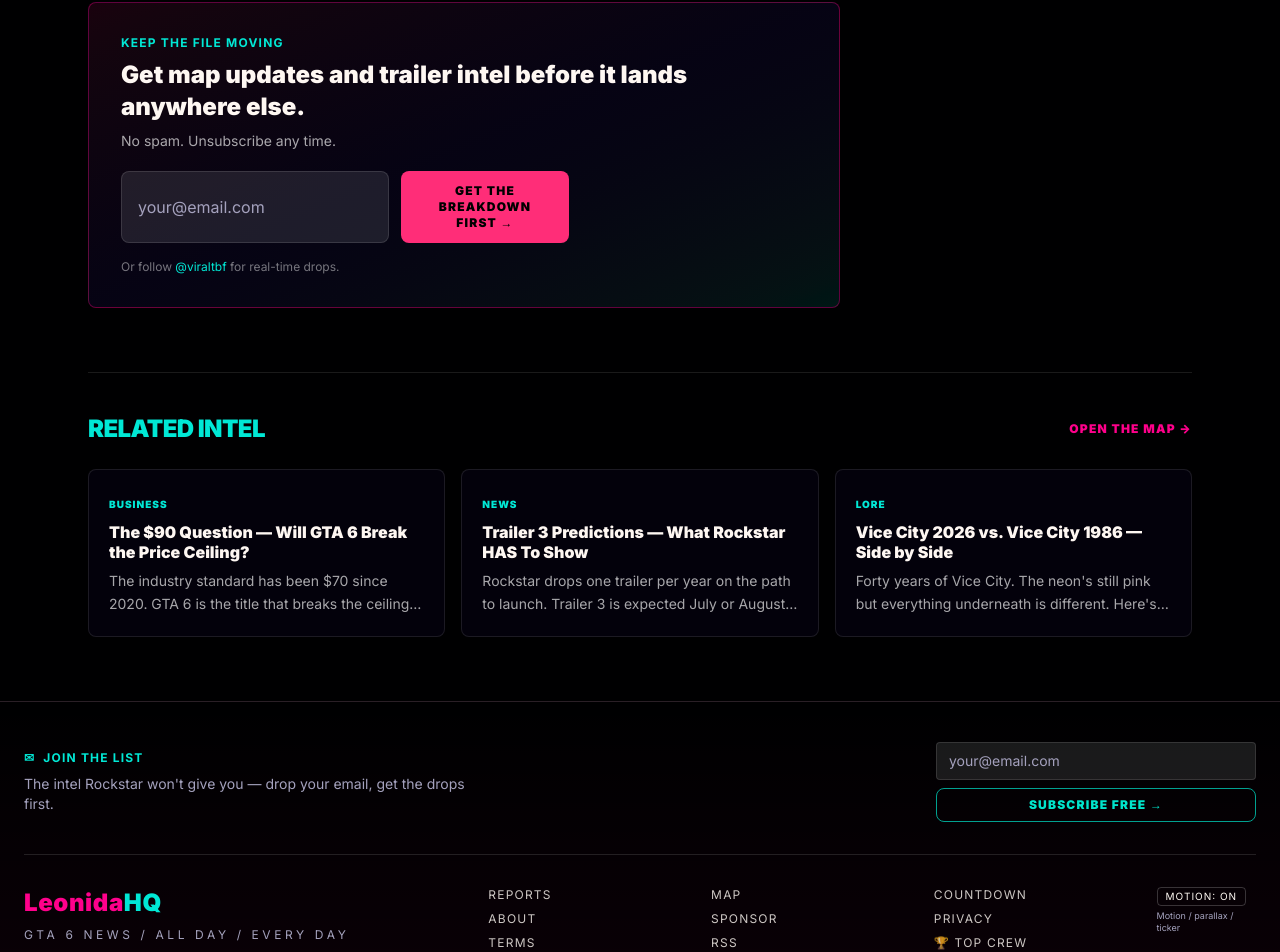
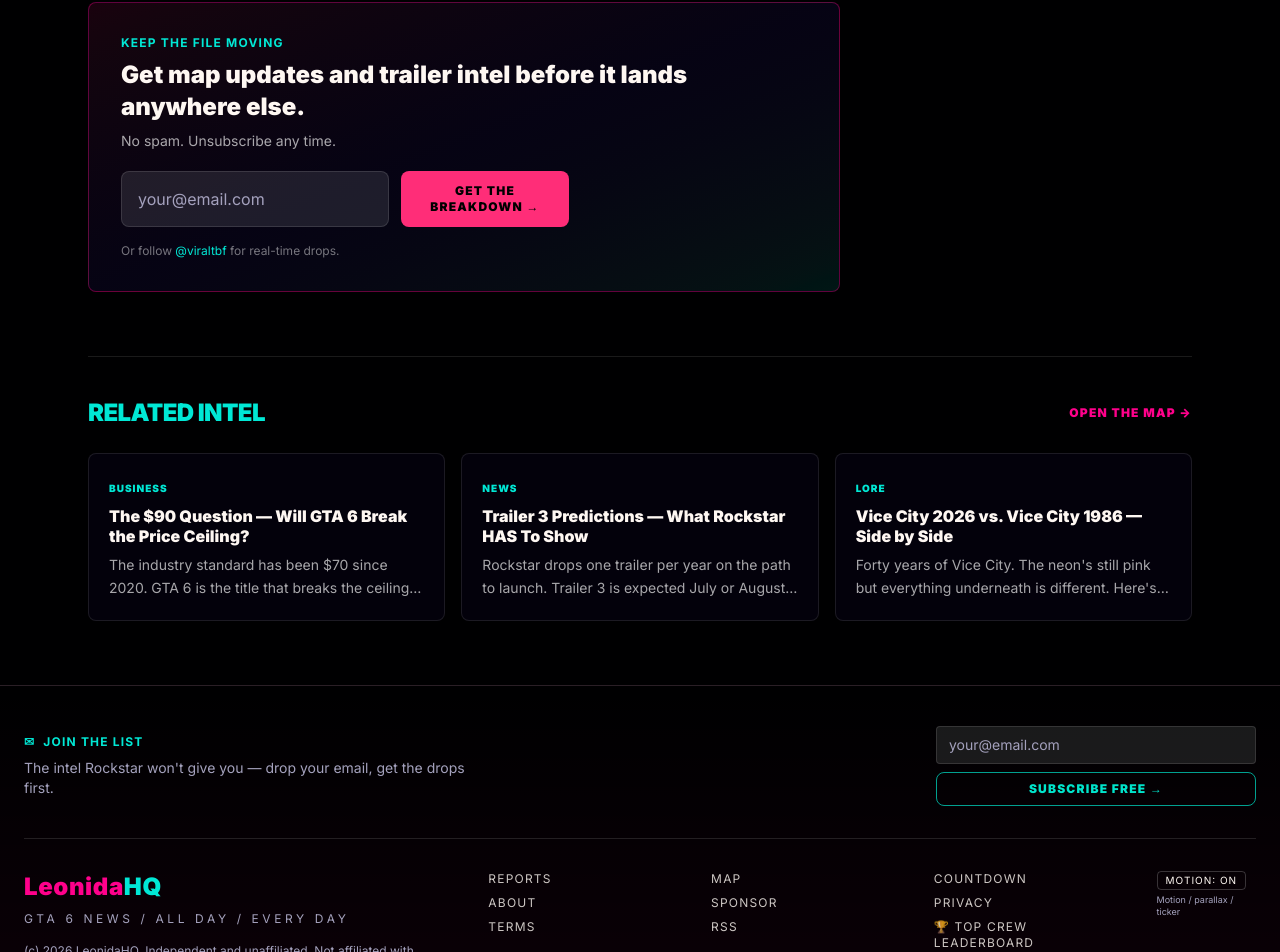
Before and after one commit to leonidahqadmin-cell/LeonidaHQ, a Next.js app: page /articles/asset-profile-caminos-duclos in a window 1280 px wide. Shown: the part 3893-4845 px from the top of the page. Built offline with nearby package versions, Linux system fonts and the light colour scheme.

Commit message:
fleet task: Exactly one file changed, exactly the two intended lines. Build is green

```diff
--- a/src/components/email-capture.tsx
+++ b/src/components/email-capture.tsx
@@ -32,7 +32,7 @@
       <div className="text-sm">
         <p className="text-primary font-semibold">You're on the list.</p>
         <p className="text-muted-foreground mt-1">
-          We'll send the pre-order breakdown when it drops, plus map updates and trailer intel as it lands. No spam.
+          Check your inbox — the pre-order breakdown is on its way, plus map updates and trailer intel as it lands. No spam.
         </p>
       </div>
     );
@@ -78,7 +78,7 @@
         disabled={status === "loading"}
         className="btn-primary disabled:opacity-50"
       >
-        {status === "loading" ? "..." : "Get the breakdown first →"}
+        {status === "loading" ? "..." : "Get the breakdown →"}
       </button>
       {status === "error" && (
         <p className="text-xs text-red-400 sm:col-span-2 sm:w-full">Something went wrong — please try again.</p>
```
